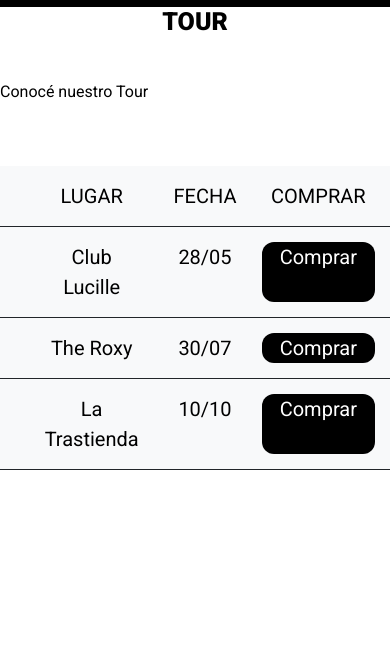
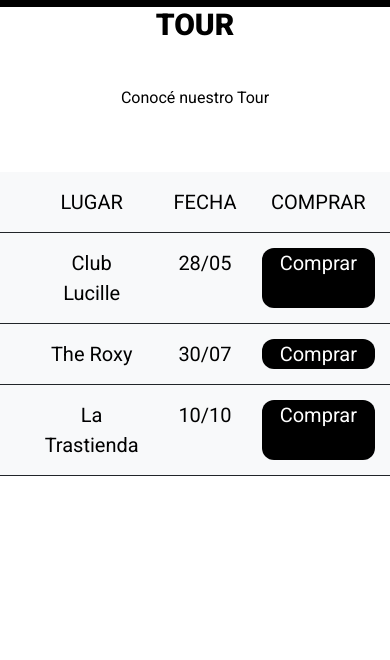
Before and after one commit to PapelFloreado/banda_peralta, a website: page Public/Views/tour.html in a window 390 px wide. Shown: the part 64-724 px from the top of the page. Drawn offline with nearby package versions, Linux system fonts and the light colour scheme; a web font is replaced by a local one.

Commit message:
Proyecto Final v2

```diff
--- a/Public/Views/tour.html
+++ b/Public/Views/tour.html
@@ -48,7 +48,7 @@
         <h2 data-aos="fade-right" data-aos-duration="1500" class="contenedor title">Tour</h2>
         <section>
             <article class="pb-5">
-                <p data-aos="fade-right" data-aos-duration="1500" id="text__responsive" class="row contenedor pt-5 text__description">Conocé nuestro Tour</p>
+                <p data-aos="fade-right" data-aos-duration="1500"  class=" contenedor pt-5  text__description">Conocé nuestro Tour</p>
             </article>
         </section>
         <section data-aos="fade-right" data-aos-duration="1500" class="row contenedor pt-5 text__tour">
--- a/sass/views/_contacto.scss
+++ b/sass/views/_contacto.scss
@@ -4,6 +4,10 @@ main {
     font-family: $font-primary;
     min-height: 80vh;
 
+    section {
+        padding-top: 1em;
+        @include flex-row;
+    }
     .title__all {
         text-transform: uppercase;
         font-weight: 900;
@@ -18,33 +22,6 @@ main {
         .input-lg {
             line-height: 3rem;
         }
-    }
-
-    // form {
-    //     display: flex;
-    //     flex-direction: column;
-    //     align-items: center;
-    //     div{
-
-    //         background-color: $third;
-    //     }
-        // display: grid;
-        // grid-template-columns: .5fr;
-        // grid-template-rows: 1fr 1fr 1fr .5fr ;
-        // grid-template-areas:
-        // "Nombre"
-        // "Email"
-        // "Mensaje"
-        // "Botones";
-        // align-self: center;
-        // align-items: center;
-        // justify-content: center;
-        // line-height: 4rem;
-        // font-size: map-get($text-sizes, md );
-        // padding: 7rem;
-        // background-color: $third;
-        // border-radius: 3rem;
-
         .btn-primary {
             color: $principal;
             background-color: $secondary;
@@ -58,3 +35,23 @@ main {
 
         }
     }
+
+}
+
+/* Responsive */
+
+@media screen and  (max-width: 720px) {
+
+
+    main {
+        .title {
+            text-align: center;
+            font-size: map-get($text-sizes , xlg );
+            }
+        section {
+            padding-top: 1em;
+            @include flex-row;
+            justify-content: center;
+        }
+    }
+}
--- a/sass/views/_discografia.scss
+++ b/sass/views/_discografia.scss
@@ -4,8 +4,6 @@
 
     font-family: $font-primary;
     min-height: 80vh;
-
-
         .title__all {
             text-transform: uppercase;
             font-weight: 900;
@@ -20,7 +18,6 @@
 
         }
 
-
 }
 /* Responsive */
 
@@ -32,19 +29,11 @@
             text-align: center;
             font-size: map-get($text-sizes , xlg )
         }
-
-        #text__responsive {
-
-            text-align: center;
-        }
     }
         .menu {
             font-size: .8em;
             flex-basis: 30%;
         }
-
-
-
 
         .column-responsive {
             display: flex;
@@ -52,9 +41,8 @@
             padding: 1em;
             align-items: center;
             justify-content: center;
+            align-items: center;
         }
-
-
     }
 
     @media screen and (max-width: 480px) {
@@ -91,12 +79,6 @@
             font-size: 0.7em;
         }
 
-        #text__responsive {
-
-            text-align: justify;
-        }
-
-
 
         .column-responsive {
             display: flex;
--- a/sass/views/_galeria.scss
+++ b/sass/views/_galeria.scss
@@ -7,7 +7,5 @@ main {
     .title__all {
         text-transform: uppercase;
         font-weight: 900;
-
-
     }
 }
--- a/sass/views/_home.scss
+++ b/sass/views/_home.scss
@@ -29,7 +29,6 @@ main {
         @include flex-col;
 
         p{
-
             .text__description {
                     font-size: $text-md;
                     text-align: justify;
@@ -38,8 +37,6 @@ main {
 
             }
         }
-
-
     }
 }
 
@@ -56,21 +53,13 @@ main {
     section {
         padding-top: 1em;
         @include flex-row;
+        justify-content: center;
 
         div .iframe__video {
             @include flex-col;
             align-self: center;
             padding-left: 0rem;
-            //  {
-
-
-            // }
         }
-    }
-
-    #text__responsive {
-
-        text-align: center;
     }
 }
     .menu {
@@ -78,19 +67,14 @@ main {
         flex-basis: 30%;
     }
 
-
-
-
     .column-responsive {
         display: flex;
         flex-direction: column;
-        // padding: 1em;
         align-items: center;
-        justify-content: center;
     }
+}
 
 
-}
 
 @media screen and (max-width: 480px) {
 
@@ -104,7 +88,6 @@ nav {
     }
 
 }
-
 main{
     .title {
         font-size: 2.5em;
@@ -127,11 +110,6 @@ main{
             @include flex-col;
             align-self: center;
             padding-left: 0rem;
-        //      {
-
-
-        //     }
-        // }
         }
     }
 
@@ -161,7 +139,4 @@ main{
     ul li .comprar3{
         width: 60%;
     }
-
-
-
 }
--- a/sass/views/_tour.scss
+++ b/sass/views/_tour.scss
@@ -3,8 +3,6 @@
 main {
     font-family: $font-primary;
     min-height: 80vh;
-
-
 
     .title__all {
         text-transform: uppercase;
@@ -23,8 +21,6 @@ main {
     }
 
 
-
-
     section{
 
         .text__tour {
@@ -33,11 +29,6 @@ main {
 
         }
     }
-
-
-
-
-
 
     .caja__texto {
         background-color:$secondary;
@@ -84,23 +75,19 @@ main {
 
 
     main {
+
         .title {
-            text-align: center;
             font-size: 3em;
         }
         .title__all {
             font-size: 4em;
-            text-align: center;
         }
-        #text__responsive {
 
-            text-align: center;
-        }
         section{
 
             .text__tour {
                 font-size: $text-sm;
-
+                text-align: center;
 
             }
         }
@@ -110,9 +97,6 @@ main {
             flex-basis: 30%;
         }
 
-
-
-
         .column-responsive {
             display: flex;
             flex-direction: column;
@@ -120,9 +104,7 @@ main {
             align-items: center;
             justify-content: center;
         }
-
-
-    }
+}
 
     @media screen and (max-width: 480px) {
 
@@ -140,33 +122,17 @@ main {
     main{
         .title {
             font-size: 2.5em;
-            text-align: center;
         }
 
         .title__all {
             font-size: 2em;
-            text-align: center  ;
+
         }
-        .text__description {
-            font-size: map-get($text-sizes, sm );
-            line-height: 1.5em;
-        }
-
 
     }
         .menu {
             font-size: 0.7em;
         }
-
-
-
-
-
-        #text__responsive {
-
-            text-align: justify;
-        }
-
 
 
         .column-responsive {
@@ -183,13 +149,8 @@ main {
             min-height: fit-content;
         }
 
-
-
-
         ul li .comprar3{
             width: 60%;
         }
 
-
-
-    }
+}
```
Also changed, not shown: Public/Views/contacto.html (+1 -1 lines), css/main.css.
